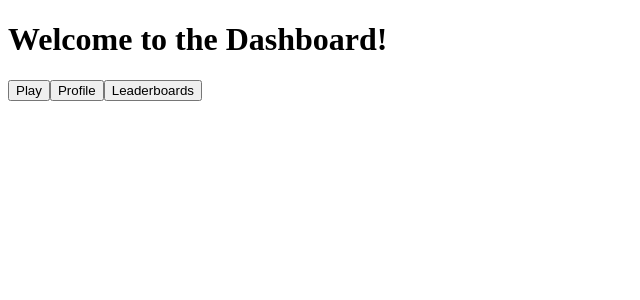
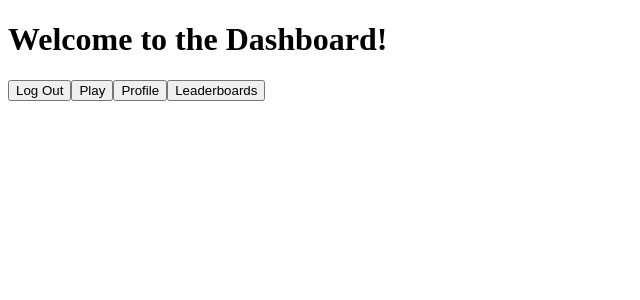
Before and after one commit to Sofiane5900/frontend-wbmm, a Next.js app: page / in a window 1280 px wide. Shown: the top 300 px of the page, without its empty margins (0-640 px from the left). Built offline with nearby package versions, Linux system fonts and the light colour scheme; sample sign-in values are in the browser's storage.

Commit message:
added a logout function

```diff
--- a/src/pages/index.tsx
+++ b/src/pages/index.tsx
@@ -4,6 +4,12 @@ import { useEffect, useState } from "react";
 const Home = () => {
   const router = useRouter();
   const [loading, setLoading] = useState(true);
+
+
+  function logOut() {
+    localStorage.removeItem("loggedInUser");
+    router.push("/auth/login");
+  }
 
   useEffect(() => {
     // Check if a user is logged in by checking localStorage
@@ -19,12 +25,13 @@ const Home = () => {
   }, [router]);
 
   if (loading) {
-    return <div>Loading...</div>; // Display a loading state while checking localStorage
+    return <div>Loading...</div>; // We'll replace this with a loading spinner
   }
 
   return (
     <div>
       <h1>Welcome to the Dashboard!</h1>
+      <button onClick={logOut}>Log Out</button>
       <button onClick={() => router.push("/play")}>Play</button>
       <button onClick={() => router.push("/profile")}>Profile</button>
       <button onClick={() => router.push("/leaderboards")}>Leaderboards</button>
```
